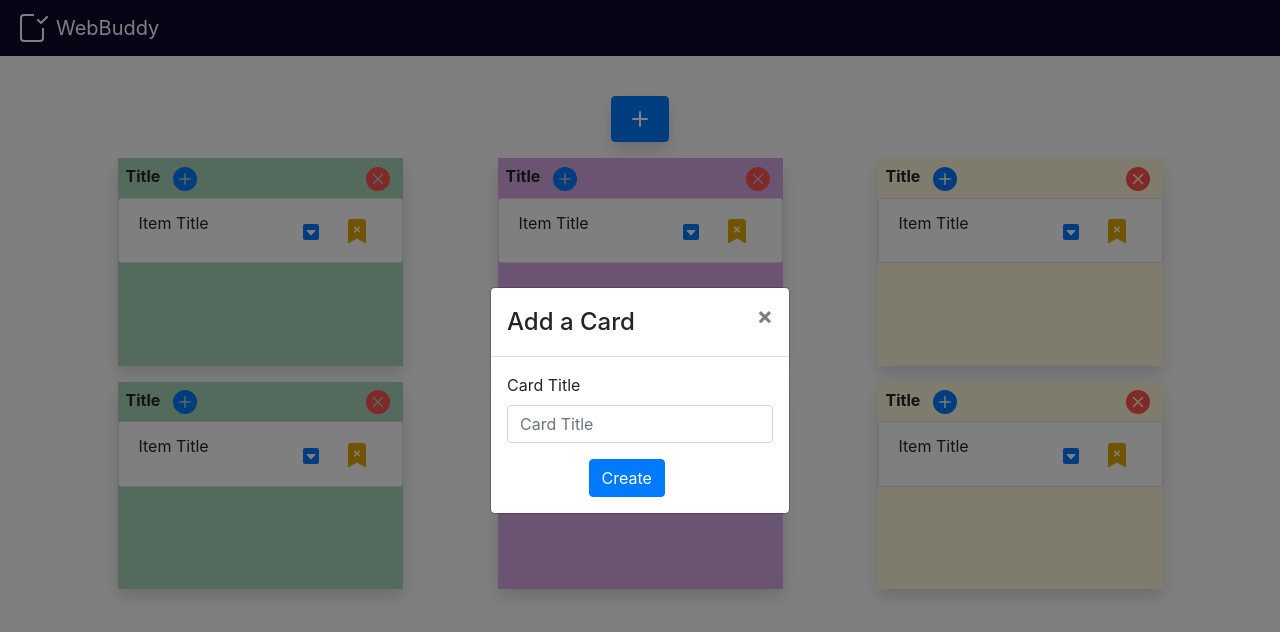
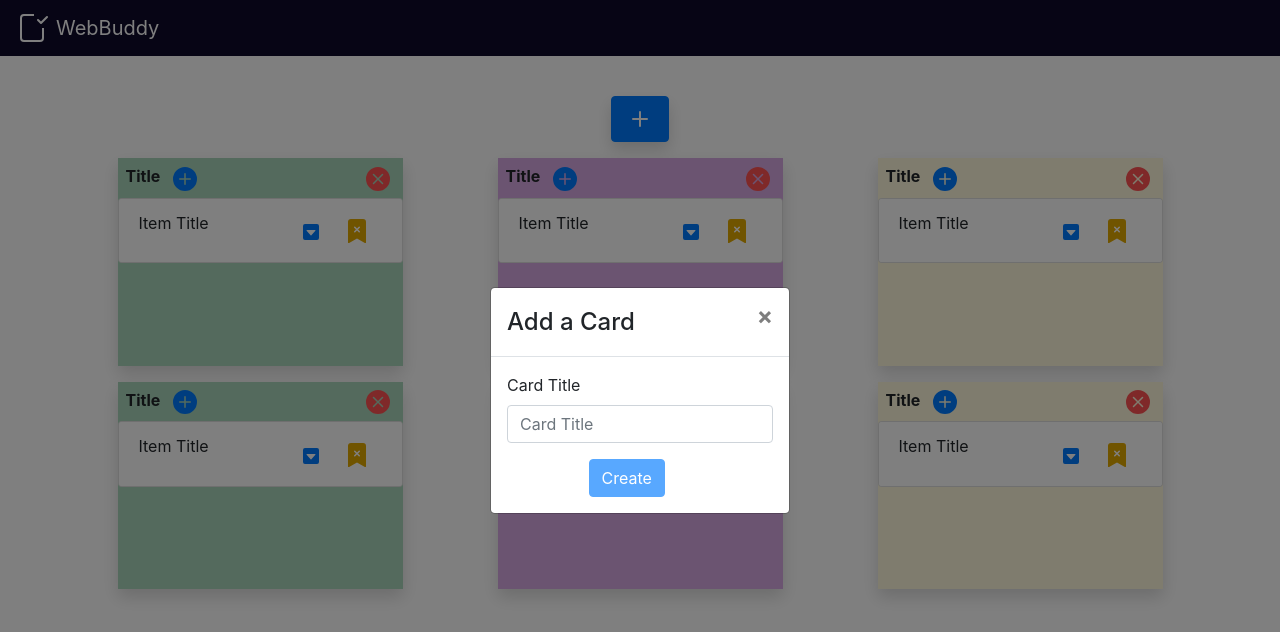
Before and after one commit to Oluwatobi-beebittech/WebBuddy, a React (Create React App) app: page / in a window 1280 px wide. Both pictures are taken after a click on the button 640 px from the left and 119 px from the top of the page. Shown: the top 632 px of the page. Built offline with nearby package versions, Linux system fonts and the light colour scheme.

Commit message:
issue:enhancement not allowing spaces as card title

```diff
--- a/src/containers/addCards.jsx
+++ b/src/containers/addCards.jsx
@@ -74,6 +74,7 @@ class AddCards extends Component {
                   type="submit"
                   className="btn btn-primary"
                   onClick={this.handleCreateCard}
+                  disabled={this.props.newCardTitle === ""}
                 >
                   Create
                 </button>
--- a/src/containers/main.jsx
+++ b/src/containers/main.jsx
@@ -21,7 +21,7 @@ class Main extends Component {
   };
 
   handleCardTitleChange = (e) => {
-    this.setState({ newCardTitle: e.target.value });
+    this.setState({ newCardTitle: e.target.value.trim() });
     console.log(this.state.newCardTitle);
   };
 
```
